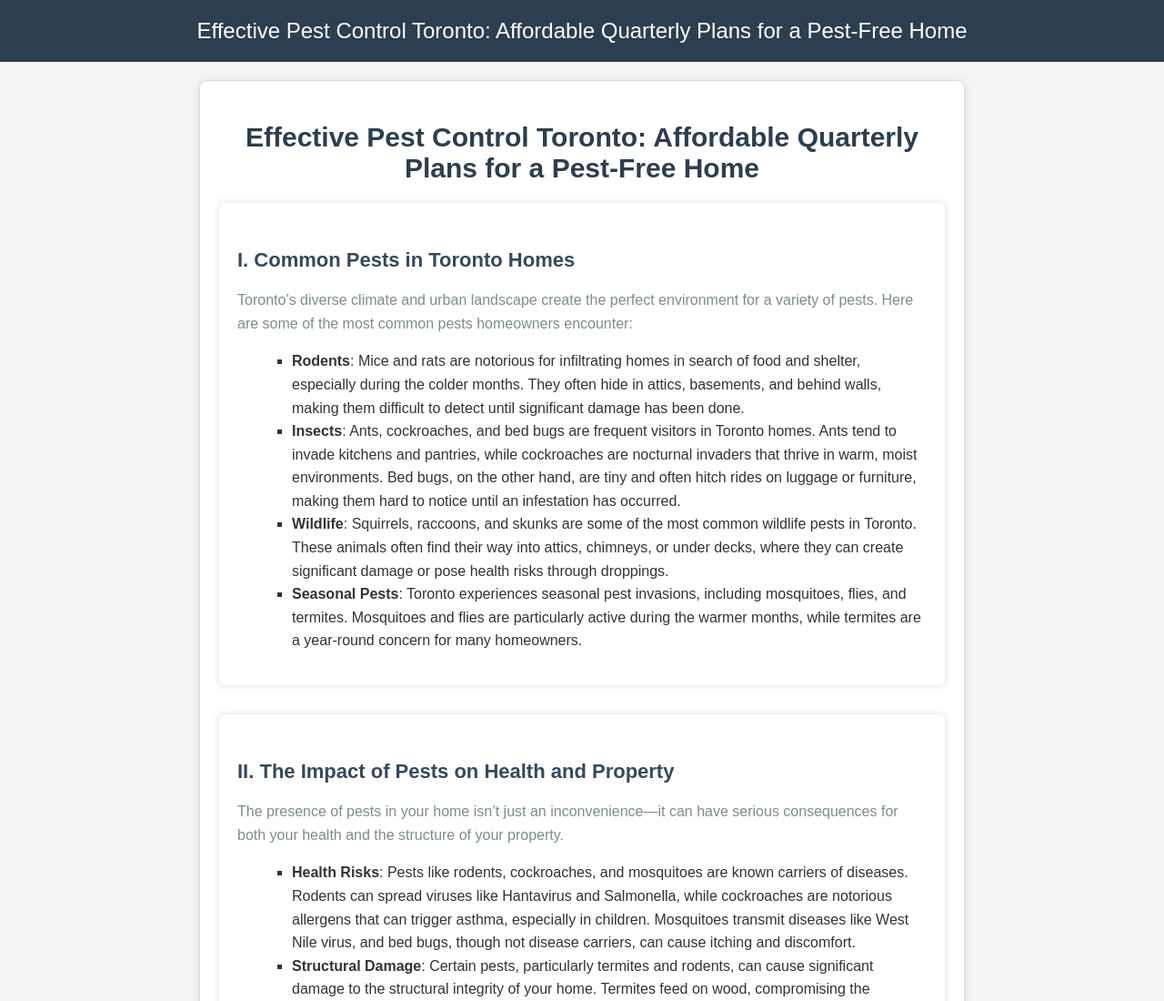
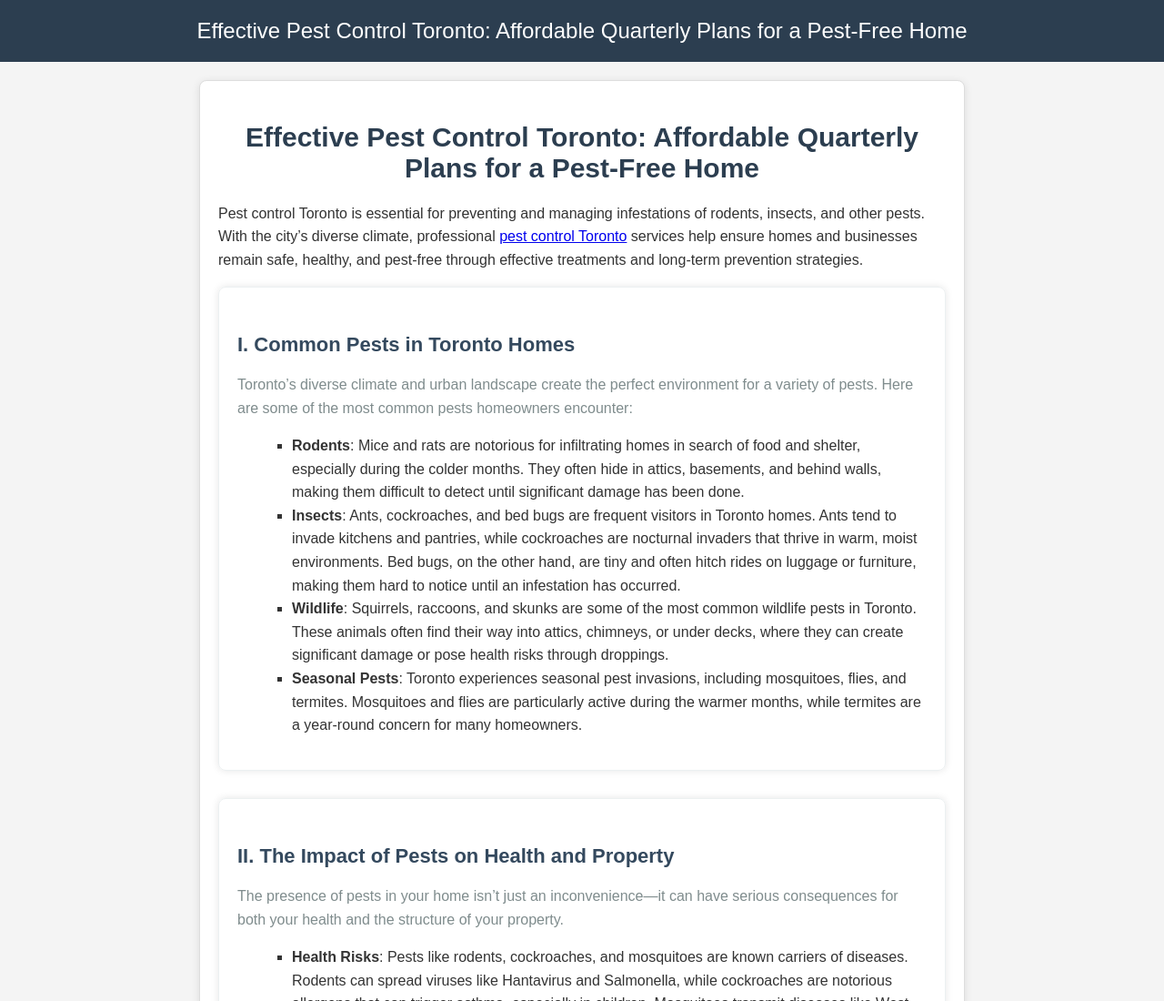
Before and after one commit to roberthinsom/pest-control-toronto, a plain HTML site: page index.html in a window 1280 px wide. Shown: the top 1100 px of the page at 91% size. Drawn offline with Linux system fonts and the light colour scheme.

Commit message:
Update index.html

```diff
--- a/index.html
+++ b/index.html
@@ -122,7 +122,7 @@
 
     <article>
         <h1>Effective Pest Control Toronto: Affordable Quarterly Plans for a Pest-Free Home</h1>
-
+        <p>Pest control Toronto is essential for preventing and managing infestations of rodents, insects, and other pests. With the city’s diverse climate, professional <a href="https://www.provincialpestcontrol.ca/">pest control Toronto</a> services help ensure homes and businesses remain safe, healthy, and pest-free through effective treatments and long-term prevention strategies.</p>
         <div class="content-wrapper">
             <h2>I. Common Pests in Toronto Homes</h2>
             <p>Toronto’s diverse climate and urban landscape create the perfect environment for a variety of pests. Here are some of the most common pests homeowners encounter:</p>
```
